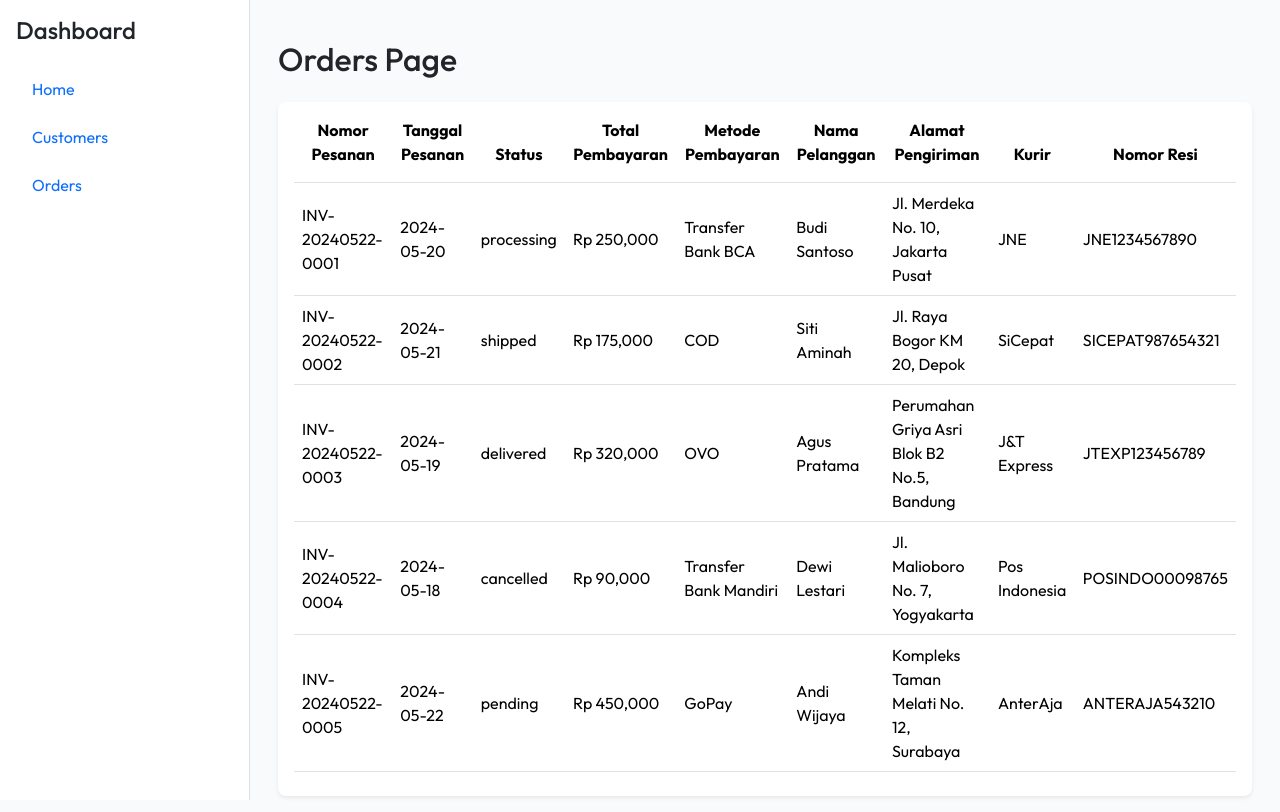
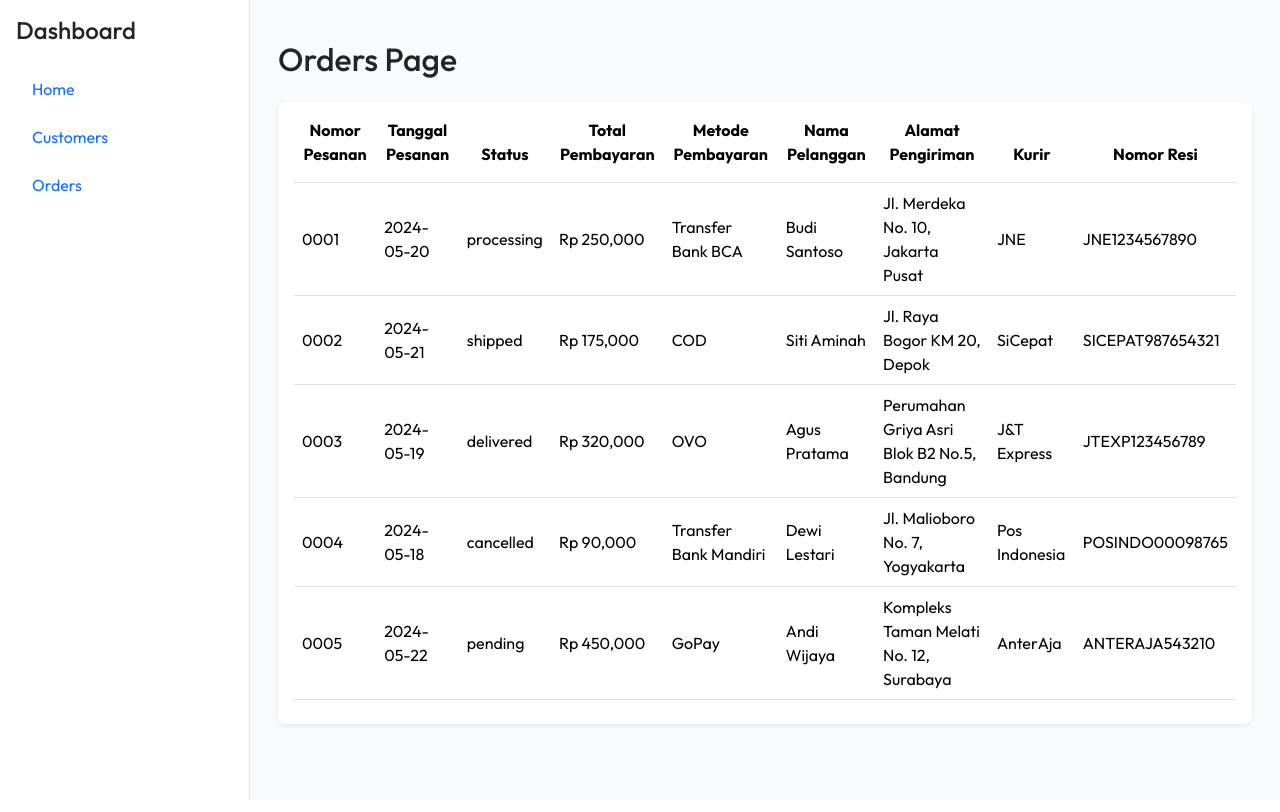
Before and after one commit to thoriqdharmawan/ocm, a React (Vite) app: page /orders in a window 1280 px wide. Built offline with nearby package versions, Linux system fonts and the light colour scheme.

Commit message:
update order numbers in orders data to remove invoice prefix

```diff
--- a/src/datas/orders.ts
+++ b/src/datas/orders.ts
@@ -3,7 +3,7 @@ import { OrdersType } from "../models/orders";
 export const ordersData: OrdersType[] = [
   {
     id: 1,
-    orderNumber: "INV-20240522-0001",
+    orderNumber: "0001",
     orderDate: "2024-05-20",
     status: "processing",
     totalAmount: 250000,
@@ -15,7 +15,7 @@ export const ordersData: OrdersType[] = [
   },
   {
     id: 2,
-    orderNumber: "INV-20240522-0002",
+    orderNumber: "0002",
     orderDate: "2024-05-21",
     status: "shipped",
     totalAmount: 175000,
@@ -27,7 +27,7 @@ export const ordersData: OrdersType[] = [
   },
   {
     id: 3,
-    orderNumber: "INV-20240522-0003",
+    orderNumber: "0003",
     orderDate: "2024-05-19",
     status: "delivered",
     totalAmount: 320000,
@@ -39,7 +39,7 @@ export const ordersData: OrdersType[] = [
   },
   {
     id: 4,
-    orderNumber: "INV-20240522-0004",
+    orderNumber: "0004",
     orderDate: "2024-05-18",
     status: "cancelled",
     totalAmount: 90000,
@@ -51,7 +51,7 @@ export const ordersData: OrdersType[] = [
   },
   {
     id: 5,
-    orderNumber: "INV-20240522-0005",
+    orderNumber: "0005",
     orderDate: "2024-05-22",
     status: "pending",
     totalAmount: 450000,
```
